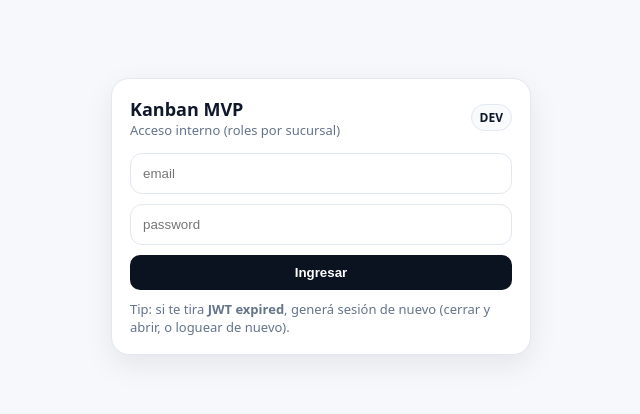
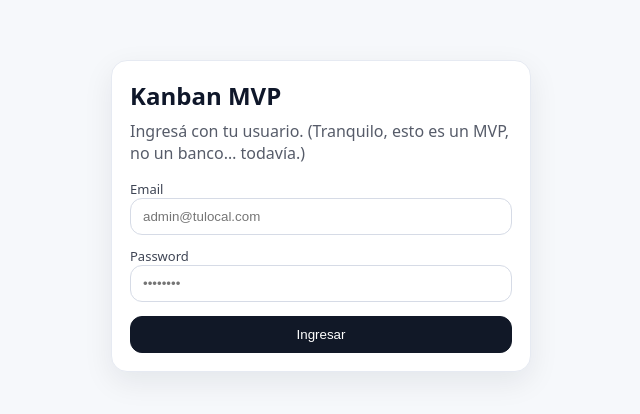
Before and after one commit to RobertinoG/kanban-mvp, a React (Vite) app: page / in a window 1280 px wide. Shown: the part 184-598 px from the top of the page, without its empty margins (319-959 px from the left). Built offline with nearby package versions, Linux system fonts and the light colour scheme.

Commit message:
Update Login.jsx

```diff
--- a/src/pages/Login.jsx
+++ b/src/pages/Login.jsx
@@ -13,50 +13,104 @@ export default function Login() {
     setLoading(true);
 
     const { error } = await supabase.auth.signInWithPassword({ email, password });
+    setLoading(false);
 
-    setLoading(false);
     if (error) setMsg(error.message);
   };
 
   return (
-    <div className="loginWrap">
-      <div className="loginCard">
-        <div style={{ display: "flex", justifyContent: "space-between", alignItems: "center", gap: 12 }}>
-          <div>
-            <div style={{ fontWeight: 900, fontSize: 18 }}>Kanban MVP</div>
-            <div className="hint">Acceso interno (roles por sucursal)</div>
-          </div>
-          <span className="badge">DEV</span>
-        </div>
+    <div
+      style={{
+        minHeight: "100vh",
+        display: "grid",
+        placeItems: "center",
+        background: "#f6f8fb",
+        fontFamily: "system-ui, sans-serif",
+        padding: 16,
+      }}
+    >
+      <form
+        onSubmit={submit}
+        style={{
+          width: "100%",
+          maxWidth: 420,
+          background: "#fff",
+          border: "1px solid #e6eaf2",
+          borderRadius: 16,
+          padding: 18,
+          boxShadow: "0 10px 30px rgba(16,24,40,.08)",
+        }}
+      >
+        <h2 style={{ margin: 0 }}>Kanban MVP</h2>
+        <p style={{ marginTop: 8, opacity: 0.7 }}>
+          Ingresá con tu usuario. (Tranquilo, esto es un MVP, no un banco… todavía.)
+        </p>
 
-        <form onSubmit={submit} style={{ marginTop: 14, display: "grid", gap: 10 }}>
+        <label style={{ display: "block", marginTop: 12, fontSize: 13, opacity: 0.8 }}>
+          Email
+        </label>
         <input
-            className="input"
-            placeholder="email"
           value={email}
           onChange={(e) => setEmail(e.target.value)}
-            autoComplete="username"
+          placeholder="admin@tulocal.com"
+          style={{
+            width: "100%",
+            padding: "10px 12px",
+            borderRadius: 12,
+            border: "1px solid #d6dbe6",
+            outline: "none",
+          }}
         />
+
+        <label style={{ display: "block", marginTop: 12, fontSize: 13, opacity: 0.8 }}>
+          Password
+        </label>
         <input
-            className="input"
-            placeholder="password"
-            type="password"
           value={password}
           onChange={(e) => setPassword(e.target.value)}
-            autoComplete="current-password"
+          type="password"
+          placeholder="••••••••"
+          style={{
+            width: "100%",
+            padding: "10px 12px",
+            borderRadius: 12,
+            border: "1px solid #d6dbe6",
+            outline: "none",
+          }}
         />
 
-          <button className="btn" disabled={loading}>
+        <button
+          disabled={loading}
+          style={{
+            marginTop: 14,
+            width: "100%",
+            padding: "10px 12px",
+            borderRadius: 12,
+            border: "1px solid #111827",
+            background: "#111827",
+            color: "#fff",
+            cursor: "pointer",
+          }}
+        >
           {loading ? "Ingresando..." : "Ingresar"}
         </button>
 
-          {msg && <div style={{ color: "#b91c1c", fontWeight: 700, fontSize: 13 }}>{msg}</div>}
+        {msg && (
+          <div
+            style={{
+              marginTop: 12,
+              background: "#fff3f3",
+              border: "1px solid #ffd1d1",
+              padding: 10,
+              borderRadius: 12,
+              color: "#b42318",
+              fontSize: 13,
+            }}
+          >
+            {msg}
+          </div>
+        )}
       </form>
-
-        <div className="hint" style={{ marginTop: 10 }}>
-          Tip: si te tira <b>JWT expired</b>, generá sesión de nuevo (cerrar y abrir, o loguear de nuevo).
-        </div>
-      </div>
     </div>
   );
 }
```
Lines whose indentation alone changed are shown as unchanged.
